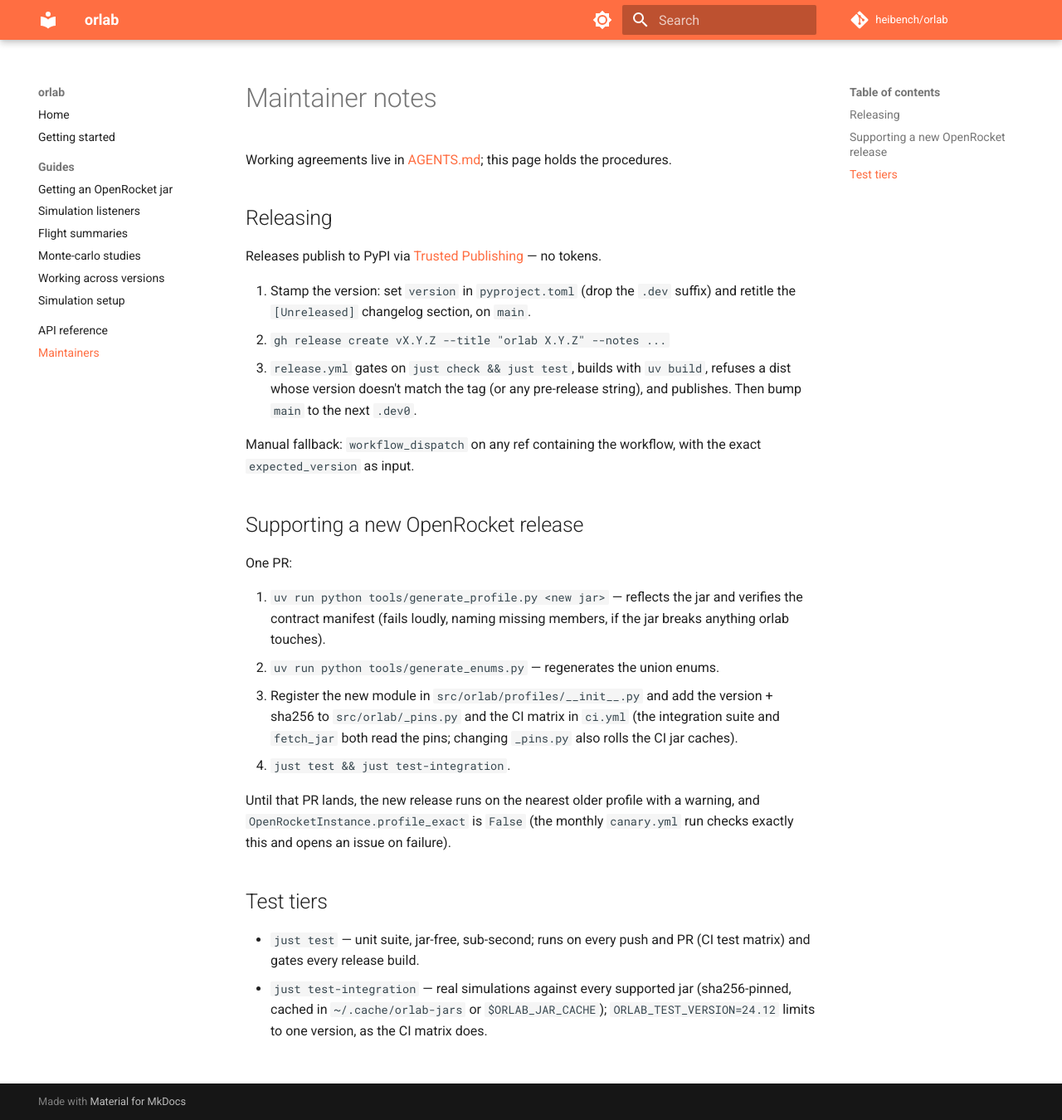
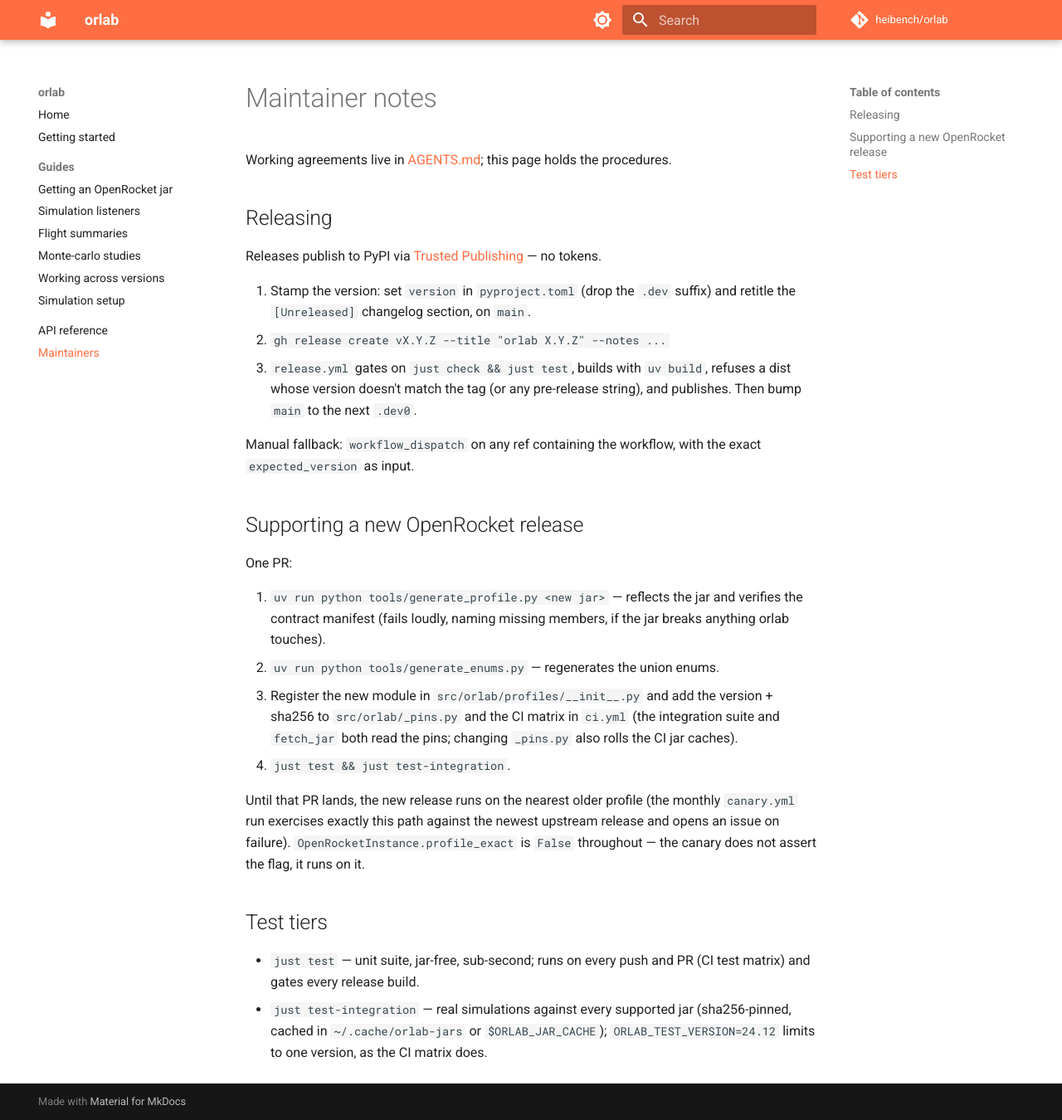
Before and after one commit to CameronBrooks11/orlab, an MkDocs documentation site: the page built from docs/maintainers.md, in a window 1280 px wide and 1350 px high. Shown: the whole window at 83% size. Built offline with MkDocs 1.6.1 and Material for MkDocs 9.7.7, drawn with Linux system fonts in a browser that asks for light colours; comment, search, counter and statistics services are not loaded.

Commit message:
docs: do not claim the canary asserts profile_exact
The previous edit put the flag in front of the parenthetical, making
'checks exactly this' read as a claim about CI coverage. canary.yml runs
happy/summary/declarative_keys/motor_swap/wind_profile against the newest
upstream release and asserts none of them against profile_exact -- it
exercises the fallback path, it does not check the flag.

```diff
--- a/docs/maintainers.md
+++ b/docs/maintainers.md
@@ -33,9 +33,10 @@ One PR:
    `_pins.py` also rolls the CI jar caches).
 4. `just test && just test-integration`.
 
-Until that PR lands, the new release runs on the nearest older profile with
-a warning, and `OpenRocketInstance.profile_exact` is `False` (the monthly
-`canary.yml` run checks exactly this and opens an issue on failure).
+Until that PR lands, the new release runs on the nearest older profile
+(the monthly `canary.yml` run exercises exactly this path against the newest
+upstream release and opens an issue on failure). `OpenRocketInstance.profile_exact`
+is `False` throughout — the canary does not assert the flag, it runs on it.
 
 ## Test tiers
 
```
